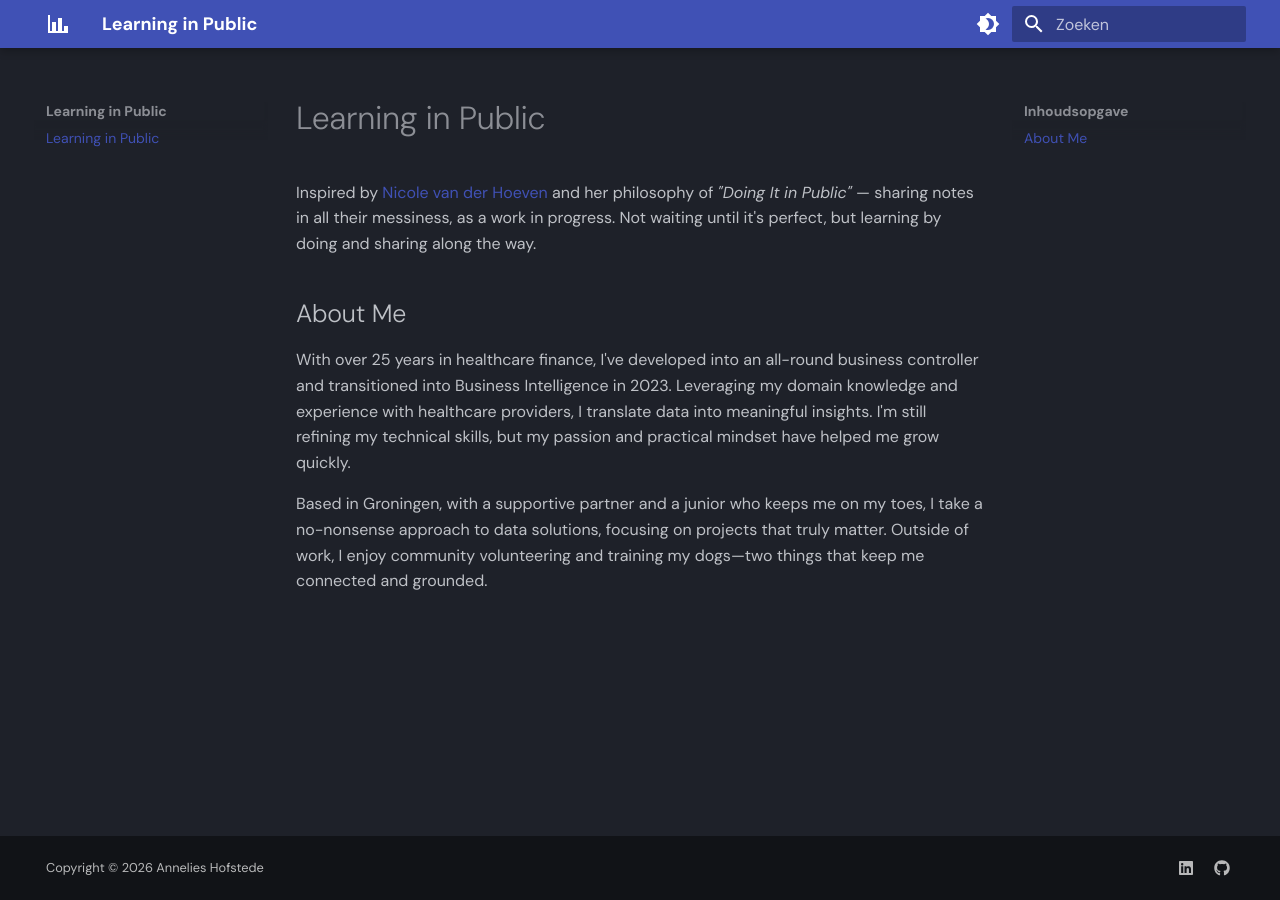
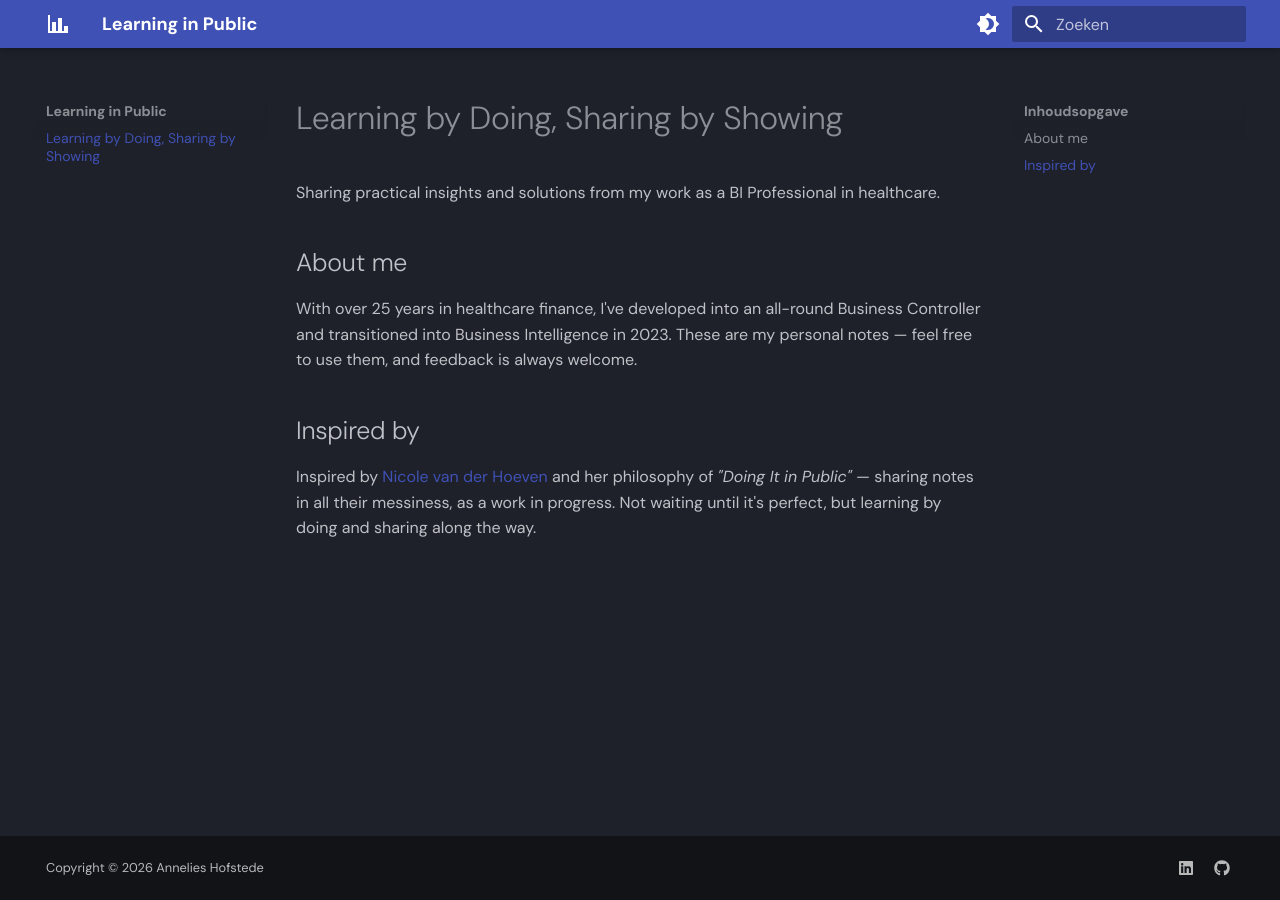
Before and after one commit to annelieshofstede/webstede_info, an MkDocs documentation site: the page built from docs/index.md, in a window 1280 px wide. Built offline with MkDocs 1.6.1 and Material for MkDocs 9.7.7, drawn with Linux system fonts in a browser that asks for light colours.

Commit message:
opmerking

```diff
--- a/docs/index.md
+++ b/docs/index.md
@@ -1,12 +1,18 @@
-# Learning in Public
+# Learning by Doing, Sharing by Showing
 
-Inspired by [Nicole van der Hoeven](https://nicolevanderhoeven.com)
-and her philosophy of *"Doing It in Public"* — sharing notes in all
-their messiness, as a work in progress. Not waiting until it's perfect,
-but learning by doing and sharing along the way.
+Sharing practical insights and solutions from my work as a BI Professional
+in healthcare.
 
-## About Me
+## About me
 
-With over 25 years in healthcare finance, I've developed into an all-round business controller and transitioned into Business Intelligence in 2023. Leveraging my domain knowledge and experience with healthcare providers, I translate data into meaningful insights. I'm still refining my technical skills, but my passion and practical mindset have helped me grow quickly.
+With over 25 years in healthcare finance, I've developed into an all-round
+Business Controller and transitioned into Business Intelligence in 2023.
+These are my personal notes — feel free to use them, and feedback is always
+welcome.
 
-Based in Groningen, with a supportive partner and a junior who keeps me on my toes, I take a no-nonsense approach to data solutions, focusing on projects that truly matter. Outside of work, I enjoy community volunteering and training my dogs—two things that keep me connected and grounded.
+## Inspired by
+
+Inspired by [Nicole van der Hoeven](https://nicolevanderhoeven.com) and her
+philosophy of *"Doing It in Public"* — sharing notes in all their messiness,
+as a work in progress. Not waiting until it's perfect, but learning by doing
+and sharing along the way.
```
